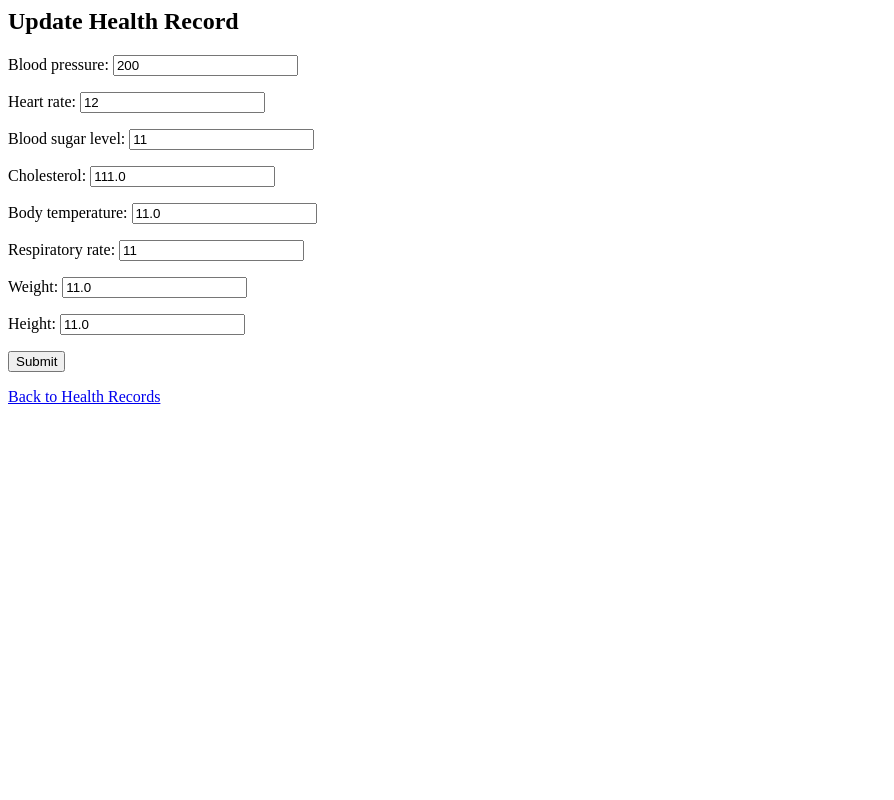
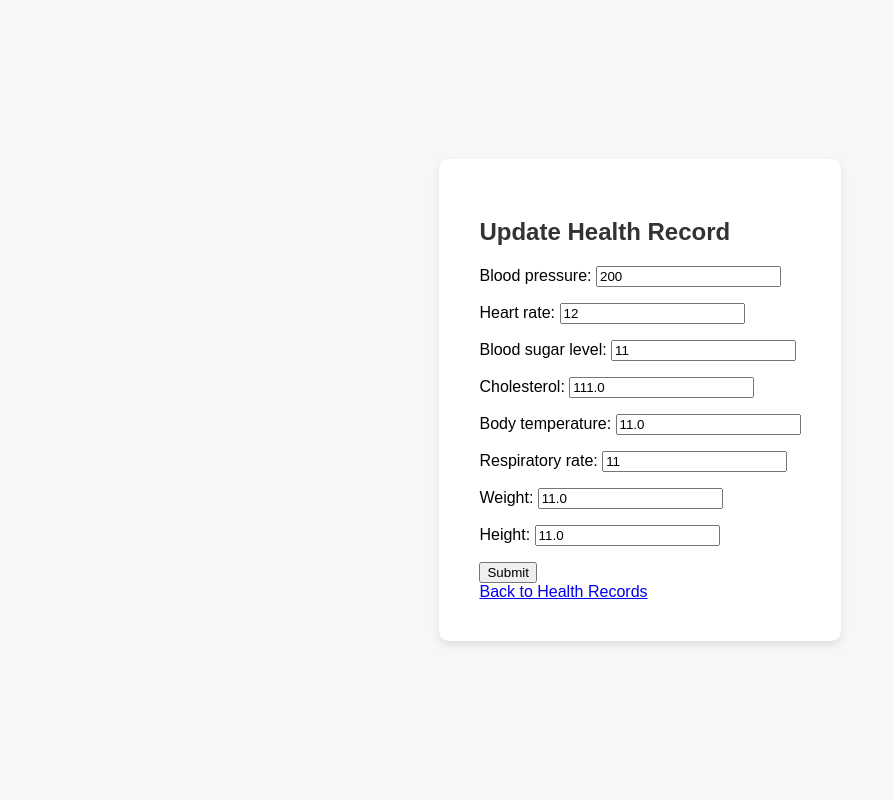
Before and after one commit to Rajaram-Jagadeeswaran/Healthcare_System, a Django app: page /patients/updatehealth_record/1/5/ in a window 1280 px wide. Shown: the whole page, without its empty margins (0-894 px from the left). Run offline with Django 3.2, Linux system fonts and the light colour scheme; data comes from the database, SQL or seed files in the repository.

Commit message:
new version 2.8

```diff
--- a/hospital/templates/patients/base_generic.html
+++ b/hospital/templates/patients/base_generic.html
@@ -1,8 +1,6 @@
 {% load static %}
 <!DOCTYPE html>
-<html>
-<head>
-</head>
+<html lang="en">
 <body>
 <h3><header>
 <div class="topnav">
--- a/hospital/templates/patients/health_record_create_form.html
+++ b/hospital/templates/patients/health_record_create_form.html
@@ -1,6 +1,7 @@
 <!DOCTYPE html>
 <html lang="en">
 <head>
+    <title>Health Record Create Form</title>
     <meta charset="UTF-8">
     <meta name="viewport" content="width=device-width, initial-scale=1.0">
     <style>
@@ -66,7 +67,7 @@
             </div>
             <p></p>
         </form>
-        <a class="back-link" href="#">Back to Patient List</a>
+        <a class="back-link" href="{% url 'hospital:health_record_list' user_id=user_id %}">Back to Health Records</a>
     </div>
 </body>
 </html>
--- a/hospital/templates/patients/health_record_update_form.html
+++ b/hospital/templates/patients/health_record_update_form.html
@@ -1,3 +1,63 @@
+<!DOCTYPE html>
+<html lang="en">
+<head>
+    <title>Health Record Update Form</title>
+    <meta charset="UTF-8">
+    <meta name="viewport" content="width=device-width, initial-scale=1.0">
+    <style>
+        body {
+            font-family: Arial, sans-serif;
+            background-color: #f7f7f7;
+            display: flex;
+            justify-content: center;
+            align-items: center;
+            height: 100vh;
+            margin: 0;
+        }
+        .create-health-record-container {
+            background-color: #ffffff;
+            padding: 40px;
+            border-radius: 10px;
+            box-shadow: 0 4px 8px rgba(0, 0, 0, 0.1);
+            text-align: left;
+        }
+        .create-health-record-container h2 {
+            margin-bottom: 20px;
+            color: #333333;
+        }
+        .create-health-record-form {
+            display: flex;
+            flex-direction: column
+        }
+        .create-health-record-form input {
+            width: 100%;
+            padding: 8px;
+            margin: 4px 0;
+            border-radius: 8px;
+            border: 1px solid #ddd;
+        }
+        .create-health-record-form button {
+            width: 30%;
+            padding: 10px;
+            margin: 10px 0;
+            border-radius: 8px;
+            background-color: #4CAF50;
+            color: #ffffff;
+            cursor: pointer;
+        }
+        .create-health-record-form button:hover {
+            background-color: #45a049;
+        }
+        .back-link {
+            margin-top: 10px;
+            display: block;
+            text-decoration: none;
+            color: #333333;
+        }
+    </style>
+</head>
+<body>
+    <div class="create-health-record-container">
     <h2> Update Health Record</h2>
     <form method="POST">
       {% csrf_token %}
@@ -5,3 +65,6 @@
       <input type="submit" name="Update">
     </form>
     <a href="{% url 'hospital:health_record_list' user_id=user_id %}">Back to Health Records</a>
+    </div>
+</body>
+</html>
--- a/hospital/templates/patients/patient_update_form.html
+++ b/hospital/templates/patients/patient_update_form.html
@@ -1,6 +1,7 @@
 <!DOCTYPE html>
 <html lang="en">
 <head>
+    <title>Patient Update Form</title>
     <meta charset="UTF-8">
     <meta name="viewport" content="width=device-width, initial-scale=1.0">
     <style>
```
Also changed, not shown: hospital/templates/patients/health_record_list.html (+12 -8 lines). Lines whose indentation alone changed are shown as unchanged.
